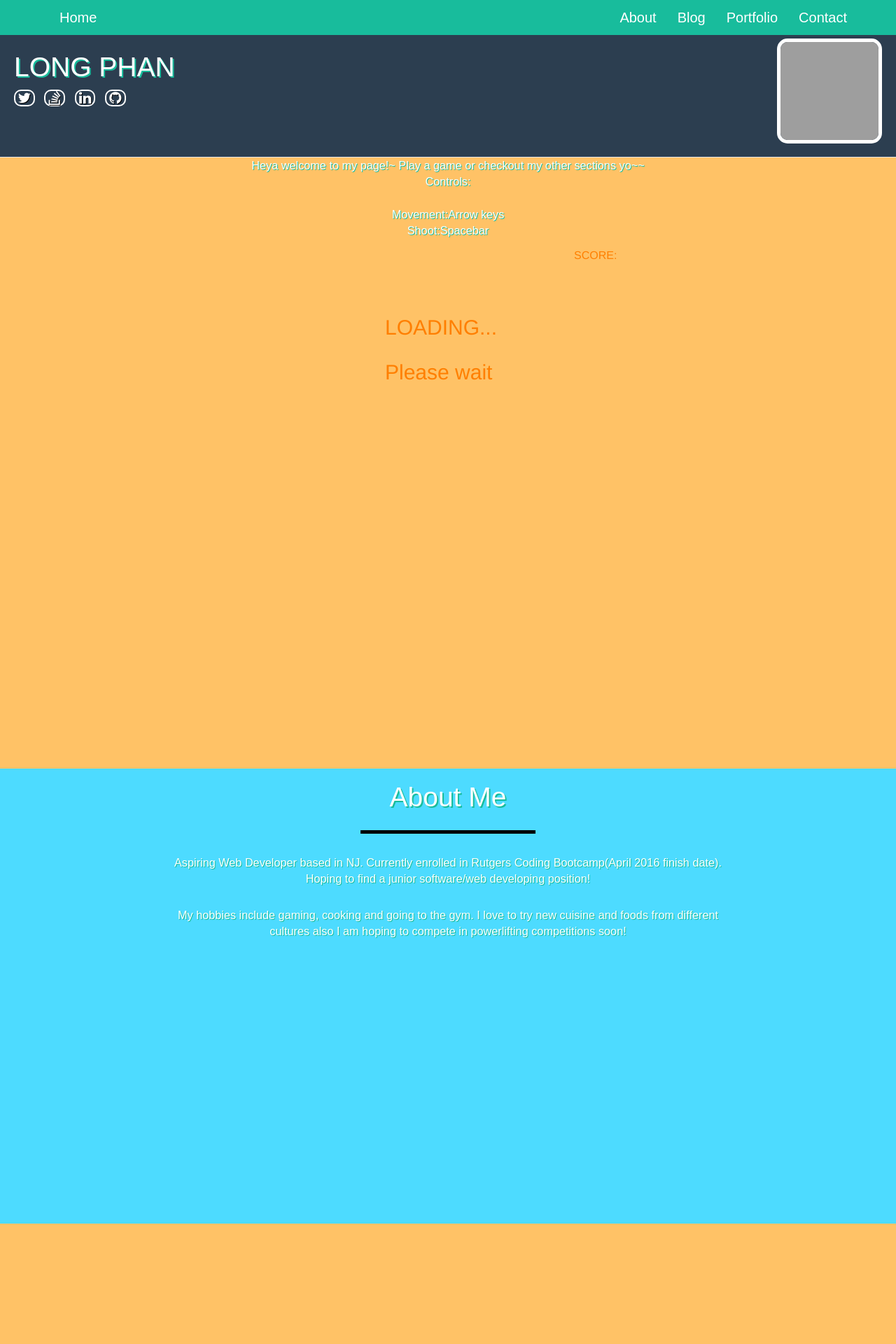
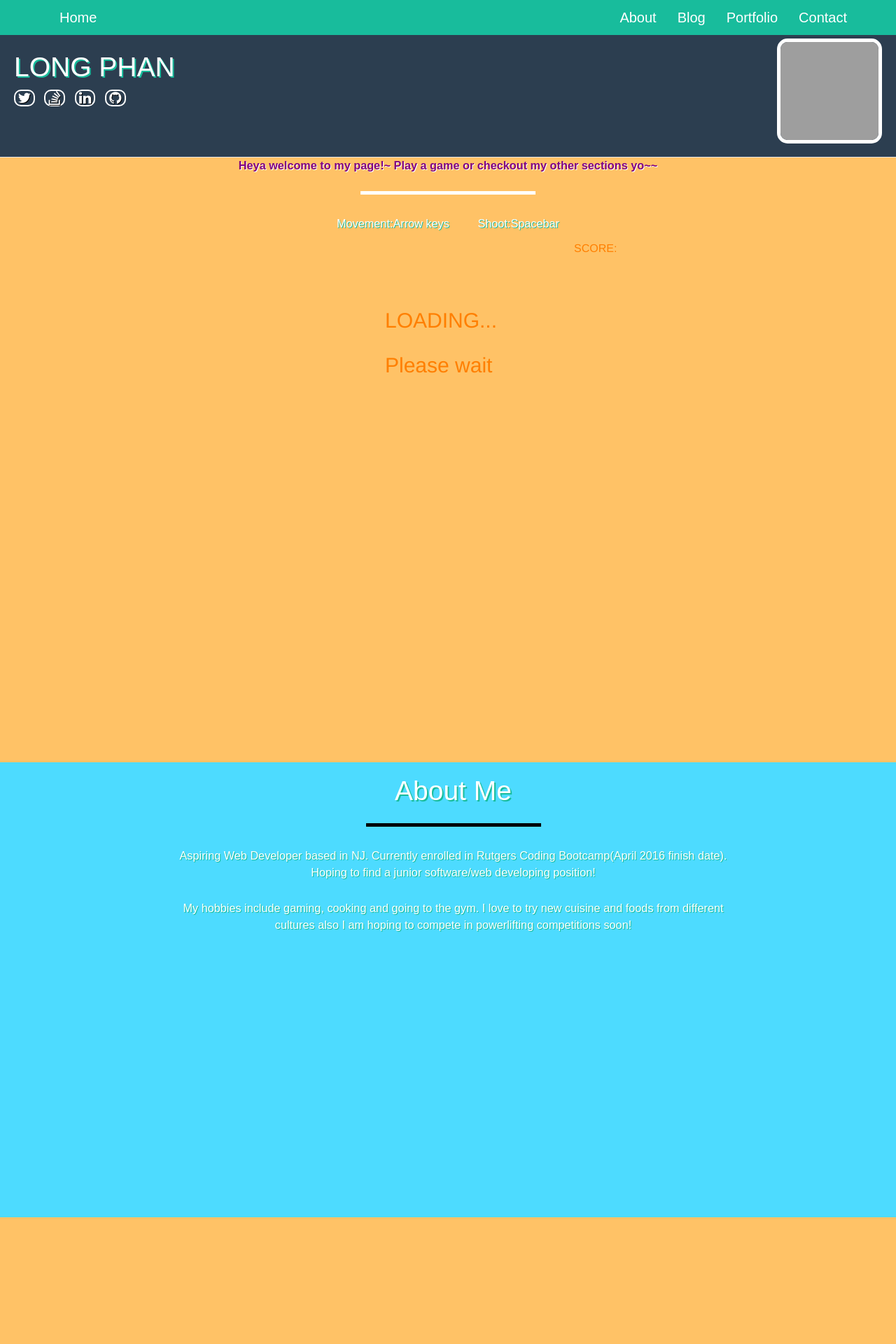
Before and after one commit to longp/PORTFOLIO, a PHP site: page / in a window 1280 px wide. Shown: the top 1920 px of the page at 70% size. Run offline with PHP 8.4, Linux system fonts and the light colour scheme; some libraries are stand-ins or nearby versions; grey boxes are pictures that could not be loaded.

Commit message:
changed game text

```diff
--- a/home.html
+++ b/home.html
@@ -22,7 +22,7 @@
 
 
  <nav class="navbar  navbar-fixed-top">
-       <header>
+       <header class="container-fluid">
         <div class="container">
 
             <div class="navbar-header page-scroll">
@@ -96,15 +96,11 @@
 </div>
 
 <article class="text-center">
-    <p>
-    Heya welcome to my page!~ Play a game or checkout my other sections yo~~
-<br>
-    Controls:
-    <br>
-    <br>
-    Movement:Arrow keys
-    <br>
-    Shoot:Spacebar
+    <p id="gameintro">
+    Heya welcome to my page!~ Play a game or checkout my other sections yo~~ </p>
+    <hr class="star-light2">
+
+   <p><span> Movement:Arrow keys &nbsp &nbsp &nbsp &nbsp Shoot:Spacebar</span>
  <!--<div id="canvas_container"></div>
 <script type="text/javascript" src="game.js" type="text/javascript"></script>-->
 <div>
@@ -122,9 +118,9 @@
 
 
 
-<section class="success" >
+<section class="success mright" >
         <div class="container-fluid" >
-            <div class="row">
+            <div class="row success">
                 <div class="col-lg-12 text-center">
                     <h2 class="logo">About Me</h2>
                     <hr class="star-light">
@@ -146,7 +142,7 @@
 
 
 <!--BLOG-->
-<section class="success">
+<section class="success mright">
         <div class="container-fluid">
             <div class="row">
                 <div class="col-lg-12 text-center">
@@ -173,7 +169,7 @@
 <!--blog-->
 
 <!--Projects-->
-<section class="success">
+<section class="success mright">
         <div class="container-fluid">
             <div class="row">
                 <div class="col-lg-12 text-center">
@@ -204,7 +200,7 @@
 
 
 <!--contact form-->
-    <section id="contact">
+    <section id="contact mright">
         <div class="container-fluid">
             <div class="row">
                 <div class="col-lg-12 text-center">
--- a/project.css
+++ b/project.css
@@ -2,6 +2,7 @@
 html,body
 {
   height:100%;
+
   width:100%;
 }
 
@@ -52,6 +53,10 @@ a> img {
   height:40px;
   width:40px;
 }
+ .mright {
+  margin-right: -15px;
+}
+
 
 .headtxt{
   color:orange;
@@ -139,7 +144,11 @@ ul#navigation li.last {
         color:white;}
 
 
-
+ #gameintro {
+  font-weight: bold;
+  color: purple;
+  text-shadow: 1px 1px white;
+ }
 
 .hvr-bounce-in {
   display: inline-block;
@@ -220,11 +229,41 @@ hr.star-light:after {
     color: #FFFFFF;
     background-color: #18bc9c;
 }
+
+hr.star-light2,
+hr.star-primary {
+    margin: 25px auto 30px;
+    padding: 0;
+    max-width: 250px;
+    border: 0;
+    border-top: solid 5px;
+    text-align: center;
+}
+
+hr.star-light2:after,
+hr.star-primary:after {
+    content: "\f005";
+    display: inline-block;
+    position: relative;
+    top: -.8em;
+    padding: 0 .25em;
+    font-family: FontAwesome;
+    font-size: 2em;
+}
+
+hr.star-light2 {
+    border-color: white;
+}
+
+hr.star-light2:after {
+    color: #FFFFFF;
+    background-color: purple;
+}
+
 section.success {
     color: #fff;
     background: #4DDBFF;
     margin-bottom: 350px;
-
     height:  650px;}
 
 footer .footer-above {
@@ -241,10 +280,13 @@ footer .footer-below {
     padding: 25px 0;
     background-color: orange;
 }
+
+
 div .well {
   background-color: #2c3e50;
   margin-top:35px;
   margin-bottom: 100px;
+
 
 }
 
@@ -265,6 +307,7 @@ header {
     color: #000;
     background: #18bc9c;
 
+
 }
 .well {
   background-color: orange;
```
